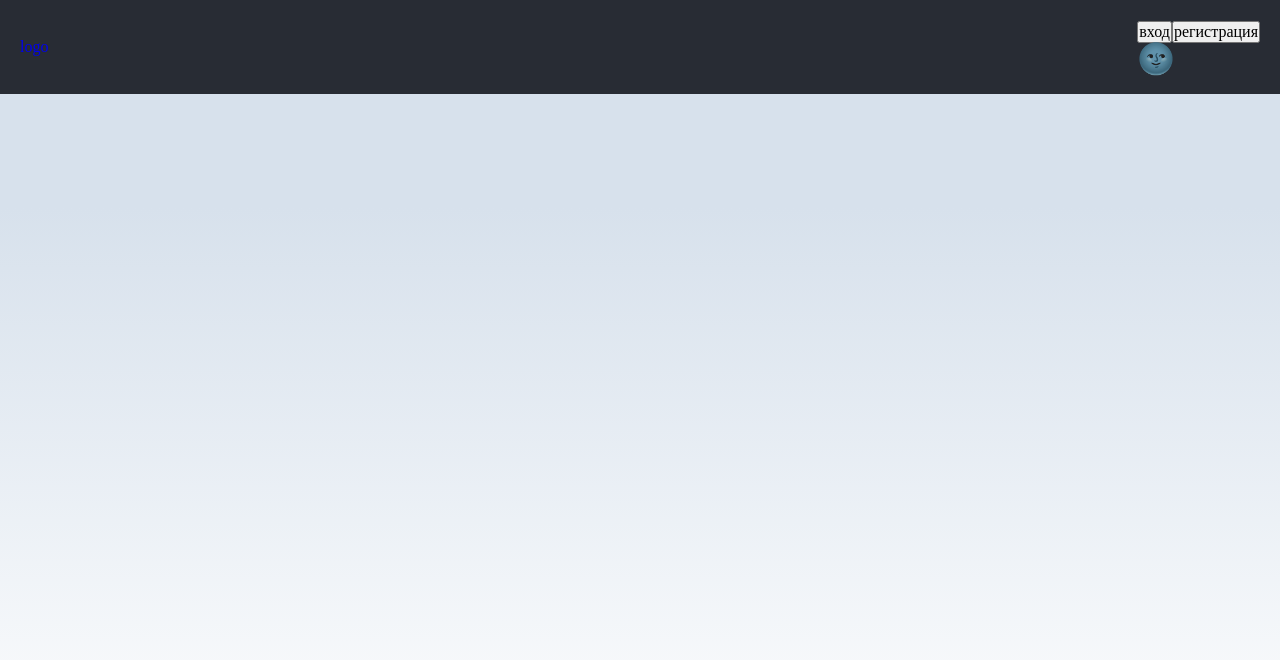
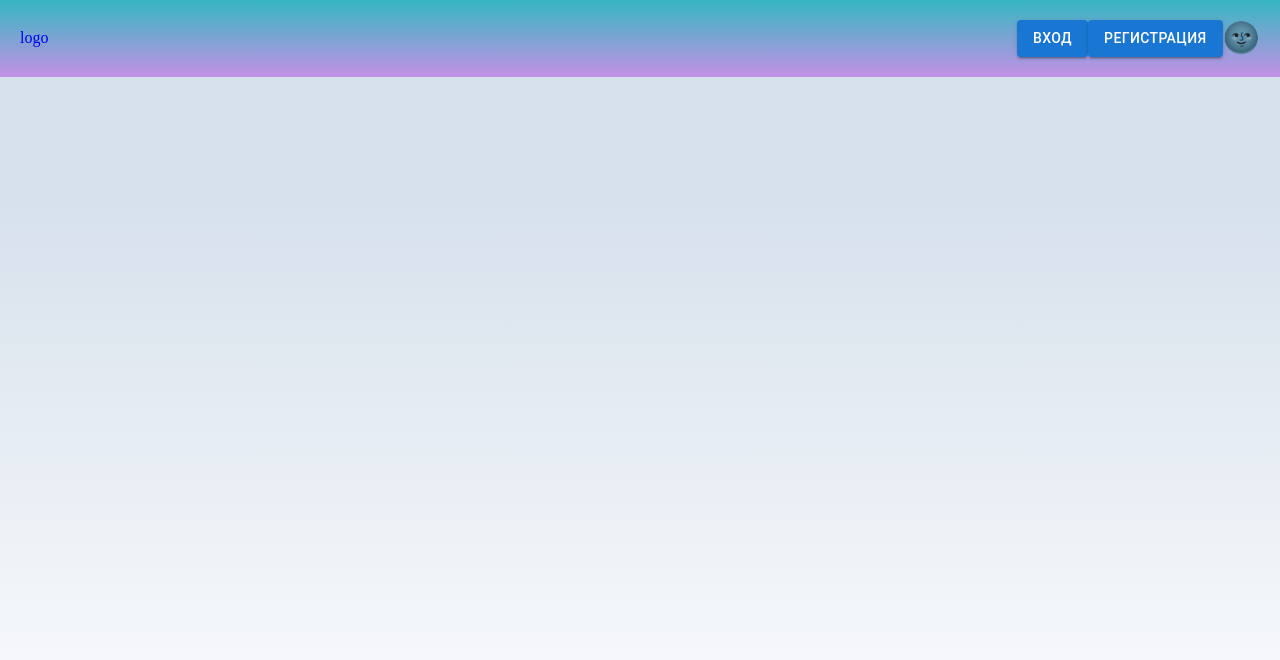
Before and after one commit to Nekipel/project-management-app, a React (Create React App) app in the folder app/: page / in a window 1280 px wide. Shown: the top 660 px of the page. Built offline with nearby package versions, Linux system fonts and the light colour scheme.

Commit message:
feat: add materialUi

```diff
--- a/app/src/components/Header/Header.module.css
+++ b/app/src/components/Header/Header.module.css
@@ -1,5 +1,4 @@
 .header {
-    background-color: #282c34;
     color: white;
     padding: 20px;
 }
@@ -14,4 +13,11 @@
 .logo{
     display: block;
 }
-.registrGroup{}
+.registrGroup{
+    display: flex;
+    justify-content: space-between;
+    align-items: center;
+}
+.btn{
+    margin-right: 20px;
+}
--- a/app/src/components/Header/Header.tsx
+++ b/app/src/components/Header/Header.tsx
@@ -2,6 +2,7 @@
 import style from './Header.module.css';
 import { Theme } from '../Theme/Theme';
 import { HeaderProps } from './types';
+import { Button } from '@mui/material';
 
 export const Header = ({ toggleTheme, theme }: HeaderProps) => {
   return (
@@ -11,8 +12,12 @@
           logo
         </a>
         <div className={style.registrGroup}>
-          <button>вход</button>
-          <button>регистрация</button>
+          <Button className={style.btn} variant="contained">
+            вход
+          </Button>
+          <Button className={style.btn} variant="contained">
+            регистрация
+          </Button>
           <Theme theme={theme} toggleTheme={toggleTheme} />
         </div>
       </nav>
```
Also changed, not shown: app/package.json (+8 -4 lines).
